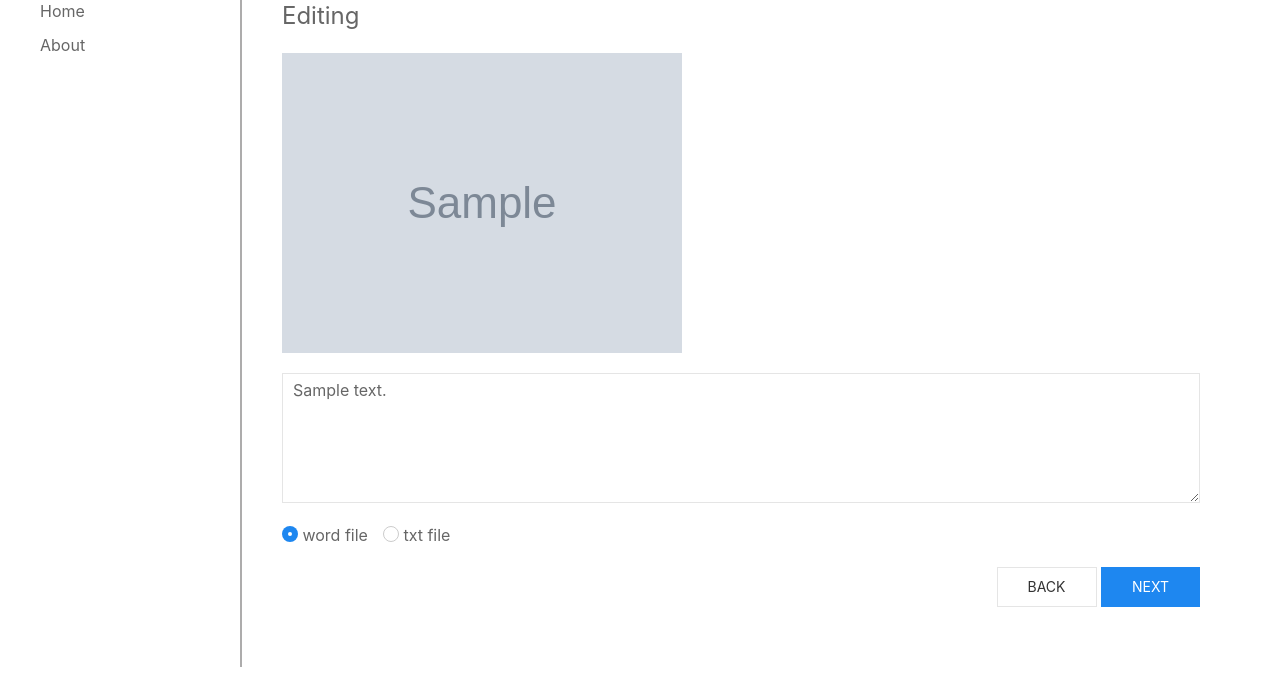
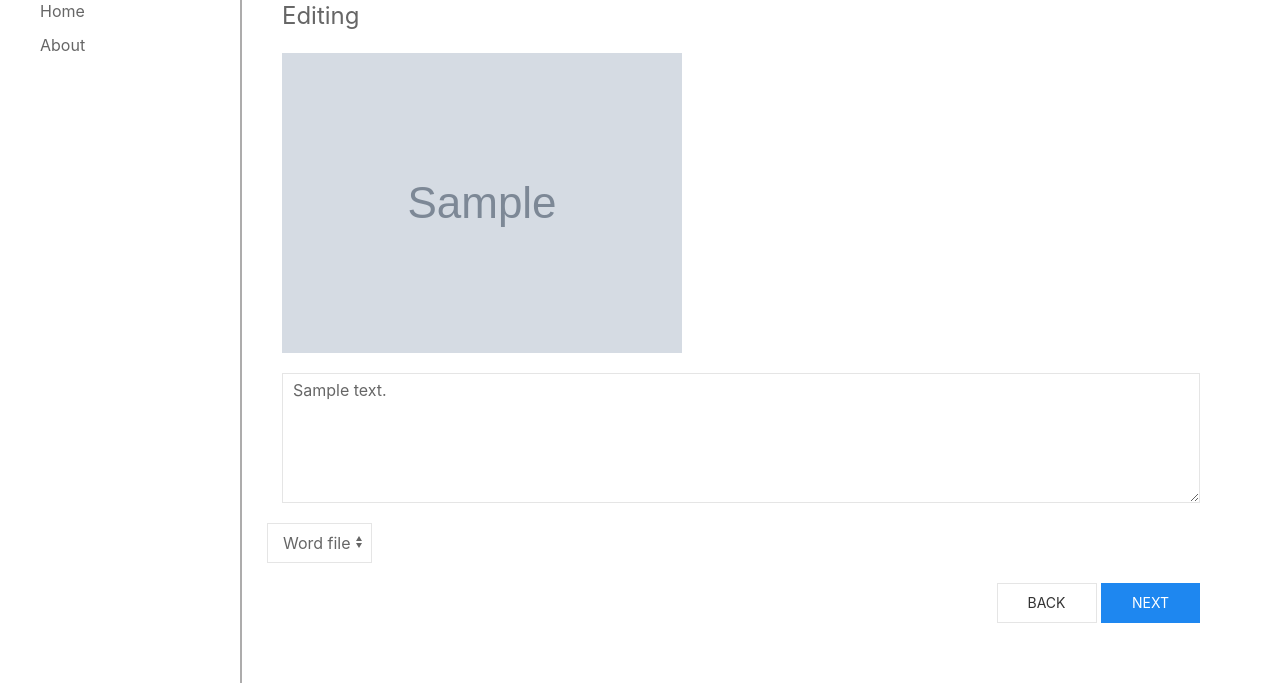
Before and after one commit to abdulrasol/image-to-word, a Flask app: template templates/editing.html in a window 1280 px wide. Shown: the part 101-800 px from the top of the page. Run offline with Flask 2, Linux system fonts and the light colour scheme; the template is opened without the code that fills it: most values are stand-ins (such as "Sample title", 1, 10 or a date in 2020); grey boxes marked "Sample" are stand-in pictures.

Commit message:
compelete home and editing def

```diff
--- a/app.py
+++ b/app.py
@@ -1,13 +1,17 @@
 from flask import Flask, session, render_template, request, flash, redirect, after_this_request
 from flask_session import Session
+from tempfile import mkdtemp
 from werkzeug.utils import secure_filename
 import ocrspace
 import os
+from docx import Document
 
 
 UPLOAD_FOLDER = 'static/uploads'
+FILES_DIR = 'static/texts'
+
+
 ALLOWED_EXTENSIONS = {'pdf', 'png', 'jpg', 'jpeg'}
-api = ocrspace.API('e36c320cbb88957', ocrspace.Language.Arabic)
 langs = [
     'Arabic',
     'Bulgarian',
@@ -36,60 +40,101 @@ langs = [
 ]
 
 app = Flask( __name__)
+
+# Ensure templates are auto-reloaded
+app.config["TEMPLATES_AUTO_RELOAD"] = True
+
+# link static files
 app.config['UPLOAD_FOLDER'] = UPLOAD_FOLDER
+app.config['FILES_DIR'] = FILES_DIR
+
+# utilze
 app.secret_key = 'super secret key'
-app.config['SESSION_TYPE'] = 'filesystem'
 
+
+# Configure session to use filesystem (instead of signed cookies)
+app.config["SESSION_FILE_DIR"] = mkdtemp()
+app.config["SESSION_PERMANENT"] = False
+app.config["SESSION_TYPE"] = "filesystem"
+Session(app)
+
+# main or home page
 @app.route("/")
 def home(msg = None, type = 'warning'):
+
+    #session['id'] = request.cookies.get('session')
+
+    # check if others def rutrun alert
     if msg:
         msg = alert(msg, type)
     else:
         msg = False
+
     return render_template('home.html', home = 'active', langs = langs, alert = msg)
 
 
-@app.route("/about", methods=["GET", "POST"])
-def watt(title = None):
-    if request.method == 'POST':
-        a = dict(request.form)
-        print(a)
-        print(type(a))
-    #
+@app.route("/about")
+def about(title = None):
+
     return render_template('watt.html', watt = 'active' )
 
 
+"""
+Editing text that is extract from file here and also chosse to save as Word doc or txt file
+"""
 @app.route("/editing", methods=["GET", "POST"])
 def editing(title = None):
 
     if request.method == 'POST':
 
-        if 'file' not in request.files:
-            return home(alert('No Image selected...!'))
+        # get file
         file = request.files['file']
 
-        if file.filename == '':
-            return home('No Image selected...!')
+        if not(file and allowed_file(file.filename)):
+            return home('PDF, PNG, JPG and JPEG files are allowed!')
 
-        if file and allowed_file(file.filename):
-            filename = secure_filename(file.filename)
-            file.save(os.path.join(app.config['UPLOAD_FOLDER'], filename))
+        # secure file name and save
+        filename = secure_filename(file.filename)
+        file.save(os.path.join(app.config['UPLOAD_FOLDER'], filename))
 
+        # connect to API
         api = eval(f"ocrspace.API('e36c320cbb88957', ocrspace.Language.{request.form.get('lang')})")
 
+        # get text from server
         text = api.ocr_file(os.path.join(app.config['UPLOAD_FOLDER'], filename))
 
+        # get file uploaded name
         full_filename = os.path.join(app.config['UPLOAD_FOLDER'], filename)
 
+        # remove file after process
         @after_this_request
-        def remove_file(response, name = full_filename):
+        def remove_file(response):
             os.remove(full_filename)
             return response
 
+        # return result
         return render_template('editing.html', text=text, file = full_filename)
-
+    # return alert if file isnt upload
     return home('Should upload file first!')
 
+
+@app.route("/download", methods=["GET", "POST"])
+def download(title = None):
+    session['id'] = request.cookies.get('session')
+    if request.method == 'POST':
+        if request.form.get('type') == 'doc':
+            doc = Document()
+            doc.add_heading('Text extract from file', 0)
+            doc.add_paragraph(request.form.get('text'))
+            doc.save(os.path.join(app.config['FILES_DIR'], session['id']+'.docx'))
+        elif request.form.get('type') == 'pdf':
+            pass
+        else:
+            txt = open(os.path.join(app.config['FILES_DIR'], session['id']+'.txt'), 'w')
+            txt.write(request.form.get('text'))
+            txt.close
+    file = os.path.join(app.config['FILES_DIR'], session['id']+'.txt')
+    return render_template('dwonload.html', file = file)
 
 def alert(text, type='primary'):
     return {
--- a/templates/editing.html
+++ b/templates/editing.html
@@ -11,12 +11,15 @@
             </div>
 
             <div class="uk-margin">
-                <textarea class="uk-textarea" rows="5" placeholder="Textarea">{{text}}</textarea>
+                <textarea class="uk-textarea" rows="5" placeholder="Textarea" name="text">{{text}}</textarea>
             </div>
 
             <div class="uk-margin uk-grid-small uk-child-width-auto uk-grid">
-                <label><input class="uk-radio" type="radio" name="radio2" checked> word file</label>
-                <label><input class="uk-radio" type="radio" name="radio2"> txt file</label>
+                <select class="uk-select" id="form-stacked-select" name="type">
+                        <option value="doc">Word file</option>
+                        <option value="txt">txt file</option>
+                        <option value="pdf">PDF file</option>
+                </select>
             </div>
             <div class="uk-margin uk-text-right" uk-margin>
                 <a href="/" class="uk-button uk-button-default">Back</a>
--- a/templates/home.html
+++ b/templates/home.html
@@ -26,7 +26,7 @@
                     Select Image
                 </p>
                 <div uk-form-custom="target: true">
-                    <input type="file" name="file">
+                    <input type="file" name="file" required accept="image/*|PDF">
                     <input class="uk-input uk-form-width-medium" type="text" placeholder="Select file" disabled>
                 </div>
             </div>
```
